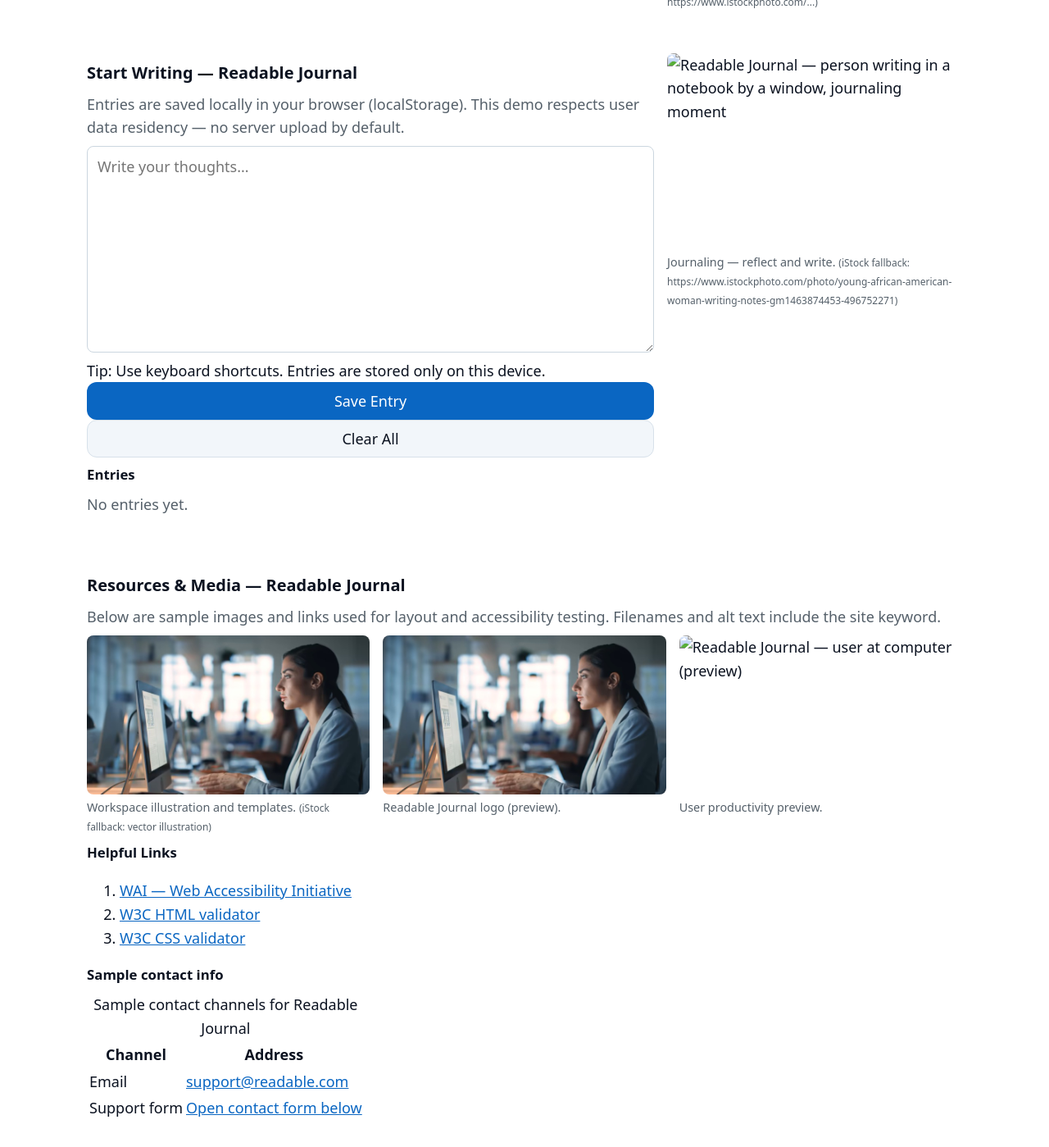
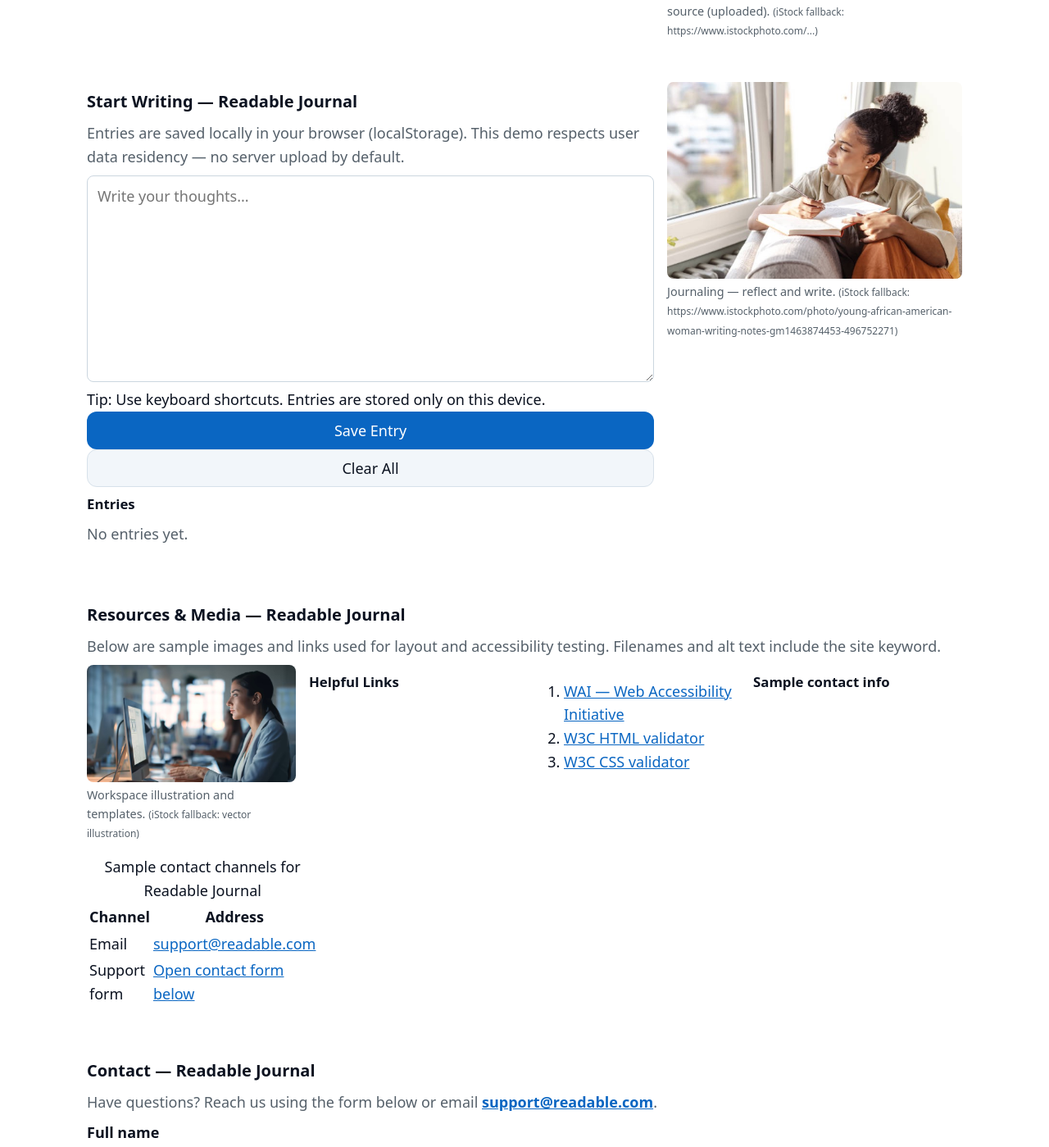
Before and after one commit to Taelia23/Readablee, a plain HTML site: page index.html in a window 1280 px wide. Shown: the part 651-2050 px from the top of the page at 82% size. Drawn offline with Linux system fonts and the light colour scheme.

Commit message:
Update image sources and clean up unused elements
Updated image sources in the HTML file to point to GitHub links and removed some unused image elements.

```diff
--- a/index.html
+++ b/index.html
@@ -78,8 +78,8 @@
 
         <!-- Image 2: woman working at computer (About) -->
         <figure class="media" aria-hidden="false">
-          <img src="https://github.com/Taelia23/Readablee/blob/main/Image%201.jpg"
-               alt="Readable Journal — professional at computer working on writing and productivity" width="800" height="450">
+          <img src="https://github.com/Taelia23/Readablee/blob/main/Image%201.jpg
+            alt="Readable Journal — professional at computer working on writing and productivity" width="800" height="450">
           <figcaption class="caption">Professional writing and productivity — image source (uploaded). <small>(iStock fallback: https://www.istockphoto.com/...)</small></figcaption>
         </figure>
       </div>
@@ -109,7 +109,7 @@
 
         <!-- Image 1: woman journaling (Journal) -->
         <figure class="media">
-          <img src="/mnt/data/edd082be-1db5-46f7-8960-cd6aa5507708.png"
+          <img src="https://github.com/Taelia23/Readablee/blob/main/Image%202.jpg"
                alt="Readable Journal — person writing in a notebook by a window, journaling moment" width="800" height="533">
           <figcaption class="caption">Journaling — reflect and write. <small>(iStock fallback: https://www.istockphoto.com/photo/young-african-american-woman-writing-notes-gm1463874453-496752271)</small></figcaption>
         </figure>
@@ -128,18 +128,7 @@
           <figcaption class="caption">Workspace illustration and templates. <small>(iStock fallback: vector illustration)</small></figcaption>
         </figure>
 
-        <figure class="media" role="listitem">
-          <img src="https://github.com/Taelia23/Readablee/blob/main/Image.jpg?raw=true"
-               alt="Readable Journal logo (small preview)" width="400" height="132">
-          <figcaption class="caption">Readable Journal logo (preview).</figcaption>
-        </figure>
 
-        <figure class="media" role="listitem">
-          <img src="/mnt/data/Image.jpg"https://github.com/Taelia23/Readablee/blob/main/Image%202.jpg?raw=true"
-              alt="Readable Journal — user at computer (preview)" width="400" height="225">
-          <figcaption class="caption">User productivity preview.</figcaption>
-        </figure>
-      </div>
 
       <h3>Helpful Links</h3>
       <ol>
```
